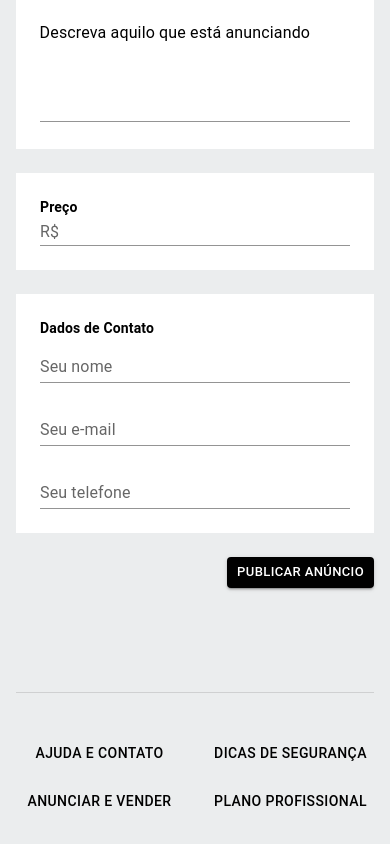
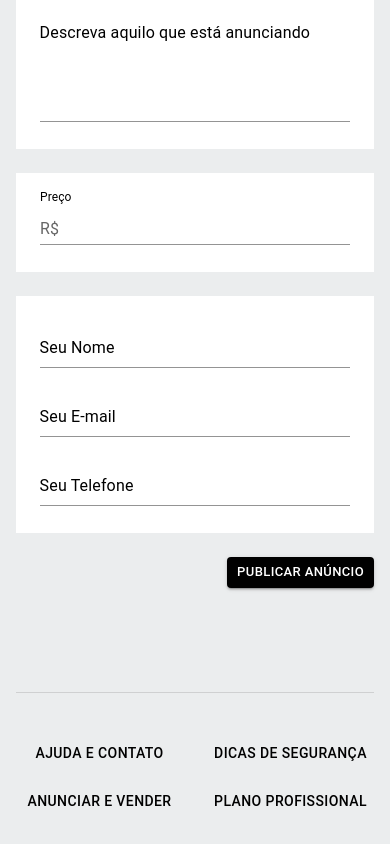
Before and after one commit to renardbergson/anunx, a Next.js app: page /pages/product/publish in a window 390 px wide. Shown: the part 778-1622 px from the top of the page. Built offline with nearby package versions, Linux system fonts and the light colour scheme.

Commit message:
setting up price, name, email and phone validation + refactoring with formControl

```diff
--- a/src/app/pages/product/publish/page.jsx
+++ b/src/app/pages/product/publish/page.jsx
@@ -87,6 +87,10 @@ const styles = {
   },
   inputHelperText: {
     marginLeft: 0
+  },
+  inputTypeNumber: {
+    "& input::-webkit-outer-spin-button, & input::-webkit-inner-spin-button":
+    {display: "none"}, "& input[type=number]": {MozAppearance: "textfield"}
   }
 }
 
@@ -114,10 +118,14 @@ const Publish = () => {
       title: '',
       category: '',
       description: '',
+      price: '',
+      name: '',
+      email: '',
+      phone: '',
     },
     validationSchema: newProductFormValidation,
     onSubmit: values => {
-      console.log(JSON.stringify(values))
+      console.log(values)
     },
     validateOnChange: false
   })
@@ -238,56 +246,72 @@ const Publish = () => {
 
         <Container maxWidth="md">
           <Box sx={{background: theme.palette.secondary.main, padding: theme.spacing(3), marginBottom: theme.spacing(3)}}>
-            <Typography component="h6" variant="body2" fontWeight="bold">
-              Preço
-            </Typography>
-
-            <TextField
-              size="small"
-              type="number"
-              variant="standard"
-              fullWidth
-              InputProps={{
-                startAdornment: <InputAdornment position="start">R$</InputAdornment>,
-              }}
-              sx={{
-                "& input::-webkit-outer-spin-button, & input::-webkit-inner-spin-button":
-                {display: "none"}, "& input[type=number]": {MozAppearance: "textfield"}
-              }}
-            />
+            <FormControl error={Boolean(formik.errors.price)} fullWidth>
+              <InputLabel sx={styles.inputLabel}>Preço</InputLabel>
+              <Input
+                name="price"
+                type="number"
+                value={formik.values.price}
+                onChange={formik.handleChange}
+                startAdornment= {<InputAdornment position="start">R$</InputAdornment>}
+                sx={styles.inputTypeNumber}
+              />
+              <FormHelperText sx={styles.inputHelperText}>
+                {formik.errors.price}
+              </FormHelperText>
+            </FormControl>
           </Box>
         </Container>
 
         <Container maxWidth="md">
           <Box sx={{background: theme.palette.secondary.main, padding: theme.spacing(3), marginBottom: theme.spacing(3)}}>
-          <Typography component="h6" variant="body2" fontWeight="bold">
-              Dados de Contato
-            </Typography>
-
-            <TextField
-              label="Seu nome"
-              size="small"
-              fullWidth
-              variant="standard"
-            />
+            <FormControl error={Boolean(formik.errors.name)} fullWidth>
+              <InputLabel sx={styles.inputLabel}>
+                Seu Nome
+              </InputLabel>
+              <Input
+                name="name"
+                value={formik.values.name}
+                onChange={formik.handleChange}
+              />
+              <FormHelperText sx={styles.inputHelperText}>
+                {formik.errors.name}
+              </FormHelperText>
+            </FormControl>
 
             <br /> <br />
 
-            <TextField
-              label="Seu e-mail"
-              size="small"
-              fullWidth
-              variant="standard"
-            />
+            <FormControl error={Boolean(formik.errors.email)} fullWidth>
+              <InputLabel sx={styles.inputLabel}>
+                Seu E-mail
+              </InputLabel>
+              <Input
+                name="email"
+                value={formik.values.email}
+                onChange={formik.handleChange}
+              />
+              <FormHelperText sx={styles.inputHelperText}>
+                {formik.errors.email}
+              </FormHelperText>
+            </FormControl>
 
             <br /> <br />
 
-            <TextField
-              label="Seu telefone"
-              size="small"
-              fullWidth
-              variant="standard"
-            />
+            <FormControl error={Boolean(formik.errors.phone)} fullWidth>
+              <InputLabel sx={styles.inputLabel}>
+                Seu Telefone
+              </InputLabel>
+              <Input
+                name="phone"
+                type="number"
+                value={formik.values.phone}
+                onChange={formik.handleChange}
+                sx={styles.inputTypeNumber}
+              />
+              <FormHelperText sx={styles.inputHelperText}>
+                {formik.errors.phone}
+              </FormHelperText>
+            </FormControl>
           </Box>
         </Container>
 
--- a/src/app/validations/newProductFormValidation.js
+++ b/src/app/validations/newProductFormValidation.js
@@ -6,13 +6,26 @@ const newProductFormValidation = Yup.object().shape({
     .required('campo obrigatório!')
     .min(10, 'título curto demais')
     .max(60, 'insira mais detalhes na descrição'),
-  category:
-    Yup.string()
+  category: Yup
+    .string()
     .required('campo obrigatório!'),
   description: Yup
     .string()
     .required('campo obrigatório!')
-    .min(50, 'insira uma descrição com pelo menos 50 caracteres')
+    .min(50, 'insira uma descrição com pelo menos 50 caracteres'),
+  price: Yup
+    .number()
+    .required('campo obrigatório!'),
+  name: Yup
+    .string()
+    .required('campo obrigatório!'),
+  email: Yup
+    .string()
+    .email('insira um e-mail válido!')
+    .required('campo obrigatório!'),
+  phone: Yup
+    .number()
+    .required('campo obrigatório!')
 })
 
 export default newProductFormValidation
```
